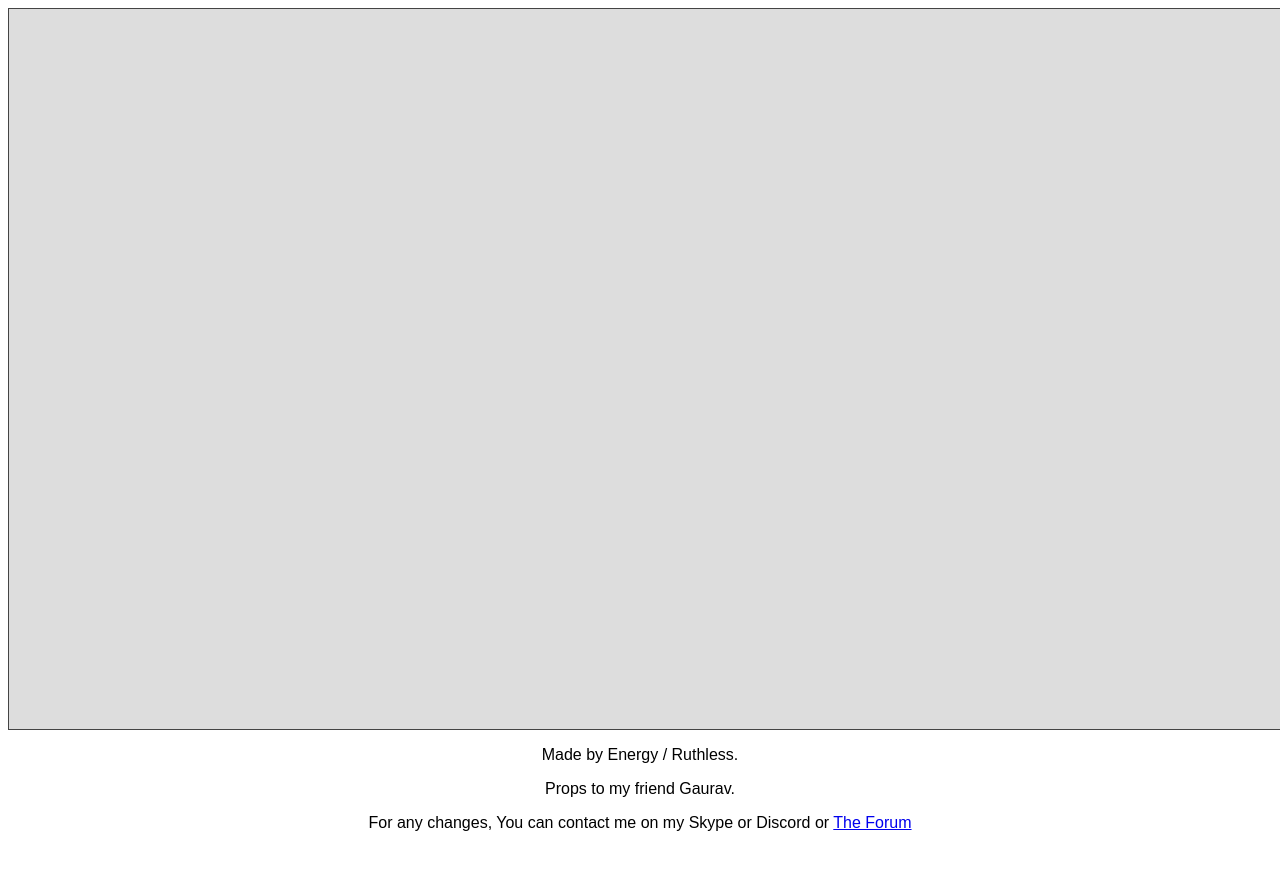
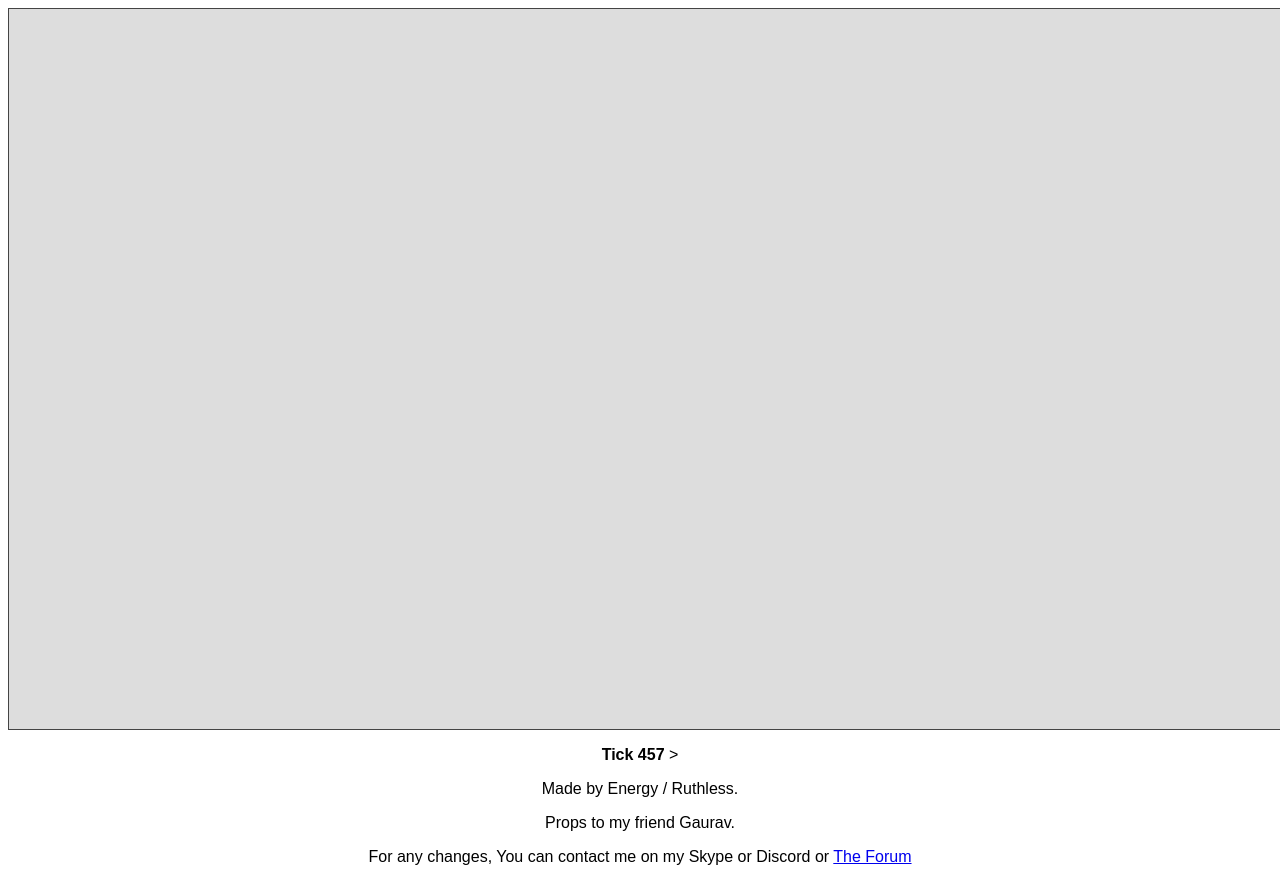
Before and after one commit to nsk126/BD-CE3-Graph, a website: page index.html in a window 1280 px wide. Before the commit the page ends 848 px from the top, so only its background shows below. Drawn offline with nearby package versions, Linux system fonts and the light colour scheme.

Commit message:
Update index.html

```diff
--- a/index.html
+++ b/index.html
@@ -28,6 +28,11 @@
     </div>
     <footer >
       <p>
+        <b>
+          Tick 457
+        </b>>
+      </p>
+      <p>
         Made by Energy / Ruthless.
       </p>
       <p>
```
